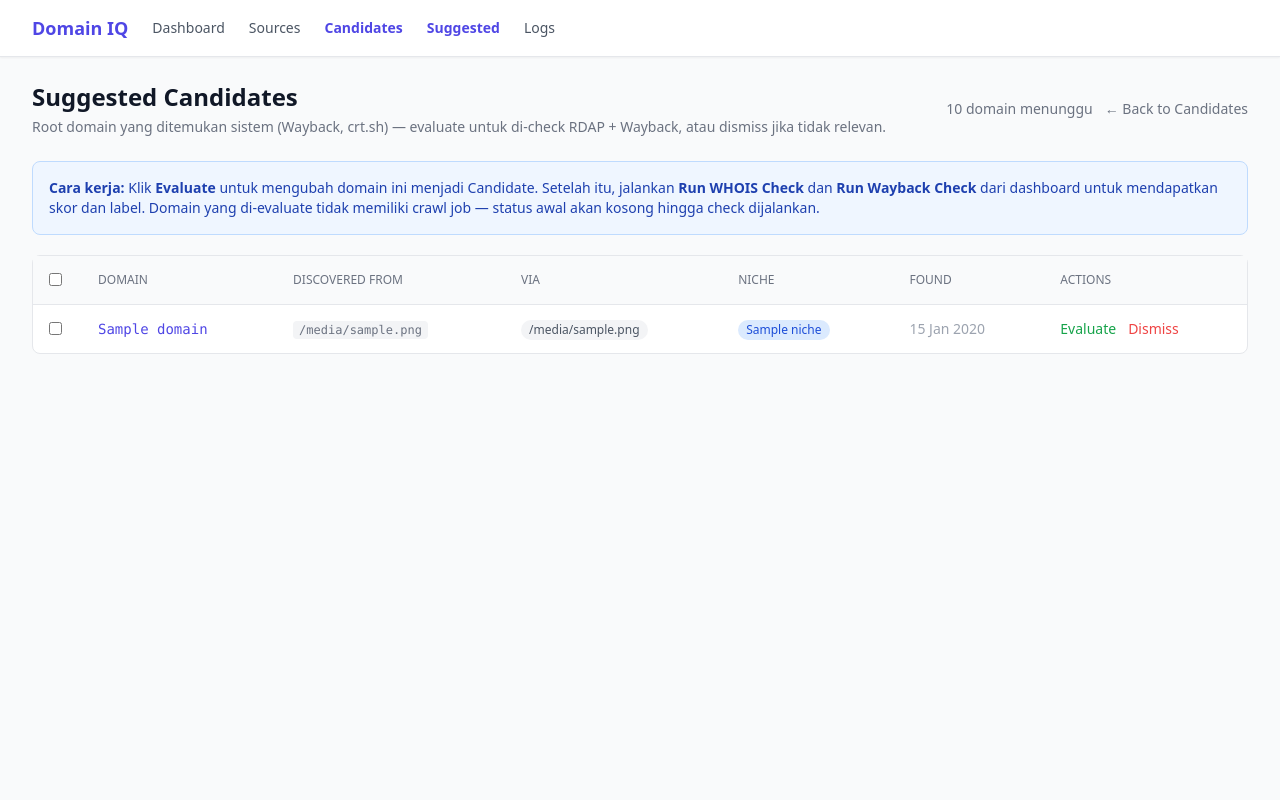
After one commit to kikyrestu/tool-domain-intelligence-and-underwriting, a Python web app: template app/templates/candidates/suggested.html in a window 1280 px wide. The commit adds this page. Run offline with Jinja, Linux system fonts and the light colour scheme; the template is opened without the code that fills it: most values are stand-ins (such as "Sample title", 1, 10 or a date in 2020); some libraries are stand-ins or nearby versions.

Commit message:
feat: suggested_candidates — separate domain evaluation queue from sources, strip subdomains via tldextract

```diff
--- a/app/models/__init__.py
+++ b/app/models/__init__.py
@@ -2,5 +2,6 @@ from app.models.source import Source
 from app.models.crawl_job import CrawlJob
 from app.models.candidate import CandidateDomain
 from app.models.suggested_source import SuggestedSource
+from app.models.suggested_candidate import SuggestedCandidate
 
 __all__ = ["Source", "CrawlJob", "CandidateDomain", "SuggestedSource"]
--- a/app/models/candidate.py
+++ b/app/models/candidate.py
@@ -14,8 +14,9 @@ class CandidateDomain(Base):
 
     id: Mapped[int] = mapped_column(primary_key=True)
     domain: Mapped[str] = mapped_column(String(253), nullable=False)
-    source_id: Mapped[int] = mapped_column(ForeignKey("sources.id", ondelete="CASCADE"), nullable=False)
-    crawl_job_id: Mapped[int] = mapped_column(ForeignKey("crawl_jobs.id", ondelete="CASCADE"), nullable=False)
+    # nullable=True: candidates promoted from suggested_candidates have no source/crawl_job
+    source_id: Mapped[int | None] = mapped_column(ForeignKey("sources.id", ondelete="CASCADE"), nullable=True)
+    crawl_job_id: Mapped[int | None] = mapped_column(ForeignKey("crawl_jobs.id", ondelete="CASCADE"), nullable=True)
     source_url_found: Mapped[str | None] = mapped_column(String(2048), nullable=True)
     original_link: Mapped[str | None] = mapped_column(String(2048), nullable=True)
     niche: Mapped[str] = mapped_column(String(100), nullable=False)
--- a/app/templates/base.html
+++ b/app/templates/base.html
@@ -21,6 +21,7 @@
                     <a href="/" class="text-sm text-gray-600 hover:text-gray-900 {% block nav_dashboard %}{% endblock %}">Dashboard</a>
                     <a href="/sources" class="text-sm text-gray-600 hover:text-gray-900 {% block nav_sources %}{% endblock %}">Sources</a>
                     <a href="/candidates" class="text-sm text-gray-600 hover:text-gray-900 {% block nav_candidates %}{% endblock %}">Candidates</a>
+                    <a href="/candidates/suggested" class="text-sm text-gray-600 hover:text-gray-900 {% block nav_suggested_candidates %}{% endblock %}">Suggested</a>
                     <a href="/logs" class="text-sm text-gray-600 hover:text-gray-900 {% block nav_logs %}{% endblock %}">Logs</a>
                 </div>
             </div>
--- /dev/null
+++ b/app/templates/candidates/suggested.html
@@ -0,0 +1,220 @@
+{% extends "base.html" %}
+{% block title %}Suggested Candidates — Domain IQ{% endblock %}
+{% block nav_candidates %}font-semibold text-indigo-600{% endblock %}
+{% block nav_suggested_candidates %}font-semibold text-indigo-600{% endblock %}
+
+{% block content %}
+<div class="flex justify-between items-center mb-6">
+    <div>
+        <h1 class="text-2xl font-bold text-gray-900">Suggested Candidates</h1>
+        <p class="text-sm text-gray-500 mt-1">
+            Root domain yang ditemukan sistem (Wayback, crt.sh) — evaluate untuk di-check RDAP + Wayback, atau dismiss jika tidak relevan.
+        </p>
+    </div>
+    <div class="flex items-center gap-3">
+        {% if total > 0 %}
+        <span class="text-sm text-gray-500">{{ total }} domain menunggu</span>
+        {% endif %}
+        <a href="/candidates" class="text-sm text-gray-500 hover:text-gray-700">← Back to Candidates</a>
+    </div>
+</div>
+
+<!-- Info box -->
+<div class="mb-5 p-4 bg-blue-50 border border-blue-200 rounded-lg text-sm text-blue-800">
+    <strong>Cara kerja:</strong> Klik <strong>Evaluate</strong> untuk mengubah domain ini menjadi Candidate. Setelah itu, jalankan
+    <strong>Run WHOIS Check</strong> dan <strong>Run Wayback Check</strong> dari dashboard untuk mendapatkan skor dan label.
+    Domain yang di-evaluate tidak memiliki crawl job — status awal akan kosong hingga check dijalankan.
+</div>
+
+{% if suggestions %}
+
+<!-- Bulk action bar -->
+<div id="bulk-bar" class="hidden mb-3 flex items-center gap-3 bg-indigo-50 border border-indigo-200 rounded-lg px-4 py-2 flex-wrap">
+    <span id="bulk-count" class="text-sm font-medium text-indigo-700">0 selected</span>
+
+    <!-- Bulk evaluate -->
+    <form id="bulk-evaluate-form" method="post" action="/candidates/suggested/bulk-evaluate">
+        <div id="bulk-eval-ids"></div>
+        <select name="niche" class="text-sm border border-gray-300 rounded px-2 py-1 mr-1">
+            {% for n in niches %}
+            <option value="{{ n }}">{{ n }}</option>
+            {% endfor %}
+        </select>
+        <button type="submit" onclick="return injectBulkIds('bulk-eval-ids')"
+            class="px-3 py-1 bg-green-600 text-white text-sm font-medium rounded-lg hover:bg-green-700">
+            ✓ Evaluate Selected
+        </button>
+    </form>
+
+    <!-- Bulk dismiss -->
+    <form id="bulk-dismiss-form" method="post" action="/candidates/suggested/bulk-dismiss"
+        onsubmit="return injectBulkIds('bulk-dismiss-ids') && confirm('Dismiss ' + document.querySelectorAll('.row-check:checked').length + ' suggestion(s)?')">
+        <div id="bulk-dismiss-ids"></div>
+        <button type="submit"
+            class="px-3 py-1 bg-red-600 text-white text-sm font-medium rounded-lg hover:bg-red-700">
+            ✗ Dismiss Selected
+        </button>
+    </form>
+
+    <button onclick="selectNone()" class="text-sm text-gray-500 hover:text-gray-700 underline">Clear</button>
+</div>
+
+<div class="bg-white rounded-lg border border-gray-200">
+    <div class="overflow-x-auto">
+        <table class="min-w-full divide-y divide-gray-200">
+            <thead class="bg-gray-50">
+                <tr>
+                    <th class="px-4 py-3 w-8">
+                        <input type="checkbox" id="select-all" onchange="toggleAll(this)"
+                            class="rounded border-gray-300 text-indigo-600 focus:ring-indigo-500">
+                    </th>
+                    <th class="px-5 py-3 text-left text-xs font-medium text-gray-500 uppercase">Domain</th>
+                    <th class="px-5 py-3 text-left text-xs font-medium text-gray-500 uppercase">Discovered From</th>
+                    <th class="px-5 py-3 text-left text-xs font-medium text-gray-500 uppercase">Via</th>
+                    <th class="px-5 py-3 text-left text-xs font-medium text-gray-500 uppercase">Niche</th>
+                    <th class="px-5 py-3 text-left text-xs font-medium text-gray-500 uppercase">Found</th>
+                    <th class="px-5 py-3 text-left text-xs font-medium text-gray-500 uppercase">Actions</th>
+                </tr>
+            </thead>
+            <tbody class="divide-y divide-gray-200">
+                {% for sug in suggestions %}
+                <tr class="hover:bg-gray-50">
+                    <td class="px-4 py-3">
+                        <input type="checkbox" value="{{ sug.id }}" class="row-check rounded border-gray-300 text-indigo-600 focus:ring-indigo-500" onchange="onCheckChange()">
+                    </td>
+                    <td class="px-5 py-3 text-sm">
+                        <a href="https://{{ sug.domain }}/" target="_blank" rel="noopener noreferrer"
+                            class="text-indigo-600 hover:text-indigo-800 font-mono font-medium">
+                            {{ sug.domain }}
+                        </a>
+                    </td>
+                    <td class="px-5 py-3 text-sm text-gray-500">
+                        <span class="font-mono text-xs bg-gray-100 px-1.5 py-0.5 rounded">{{ sug.discovered_from }}</span>
+                    </td>
+                    <td class="px-5 py-3 text-sm">
+                        {% if sug.discovery_source == "wayback" %}
+                        <span class="inline-flex px-2 py-0.5 text-xs font-medium rounded-full bg-amber-100 text-amber-700">
+                            Wayback
+                        </span>
+                        {% elif sug.discovery_source == "crtsh" %}
+                        <span class="inline-flex px-2 py-0.5 text-xs font-medium rounded-full bg-purple-100 text-purple-700">
+                            crt.sh
+                        </span>
+                        {% elif sug.discovery_source == "crawl" %}
+                        <span class="inline-flex px-2 py-0.5 text-xs font-medium rounded-full bg-blue-100 text-blue-700">
+                            Crawl
+                        </span>
+                        {% else %}
+                        <span class="inline-flex px-2 py-0.5 text-xs font-medium rounded-full bg-gray-100 text-gray-600">
+                            {{ sug.discovery_source }}
+                        </span>
+                        {% endif %}
+                    </td>
+                    <td class="px-5 py-3 text-sm">
+                        <span class="inline-flex px-2 py-0.5 text-xs font-medium rounded-full bg-blue-100 text-blue-700">
+                            {{ sug.niche }}
+                        </span>
+                    </td>
+                    <td class="px-5 py-3 text-sm text-gray-400 whitespace-nowrap">
+                        {{ sug.created_at.strftime('%d %b %Y') if sug.created_at else '—' }}
+                    </td>
+                    <td class="px-5 py-3 text-sm">
+                        <div class="flex items-center gap-3">
+                            <button
+                                data-id="{{ sug.id }}"
+                                data-domain="{{ sug.domain }}"
+                                data-niche="{{ sug.niche }}"
+                                onclick="openEvaluate(this)"
+                                class="text-green-600 hover:text-green-800 font-medium">Evaluate</button>
+                            <form method="post" action="/candidates/suggested/{{ sug.id }}/dismiss" class="inline"
+                                onsubmit="return confirm('Dismiss {{ sug.domain }}?')">
+                                <button type="submit" class="text-red-500 hover:text-red-700 font-medium">Dismiss</button>
+                            </form>
+                        </div>
+                    </td>
+                </tr>
+                {% endfor %}
+            </tbody>
+        </table>
+    </div>
+</div>
+
+{% else %}
+<div class="text-center py-20 text-gray-400">
+    <div class="text-5xl mb-4">🔍</div>
+    <p class="text-lg font-medium text-gray-500">Tidak ada suggested candidates</p>
+    <p class="text-sm mt-1">Domain baru akan muncul di sini setelah Wayback check dijalankan.</p>
+</div>
+{% endif %}
+
+<!-- Evaluate Modal -->
+<div id="evaluate-modal" class="hidden fixed inset-0 bg-black bg-opacity-40 flex items-center justify-center z-50">
+    <div class="bg-white rounded-xl shadow-xl p-6 w-full max-w-md">
+        <h2 class="text-lg font-semibold text-gray-800 mb-1">Evaluate Candidate</h2>
+        <p id="eval-domain-label" class="text-sm text-gray-500 mb-4 font-mono"></p>
+        <form id="evaluate-form" method="post">
+            <label class="block text-sm font-medium text-gray-700 mb-1">Niche</label>
+            <select name="niche" id="eval-niche" class="w-full border border-gray-300 rounded-lg px-3 py-2 text-sm mb-4">
+                {% for n in niches %}
+                <option value="{{ n }}">{{ n }}</option>
+                {% endfor %}
+            </select>
+            <p class="text-xs text-gray-400 mb-4">
+                Domain akan masuk ke Candidates. Jalankan WHOIS Check dan Wayback Check dari dashboard untuk mendapatkan skor.
+            </p>
+            <div class="flex justify-end gap-3">
+                <button type="button" onclick="closeEvaluate()"
+                    class="px-4 py-2 text-sm text-gray-600 border border-gray-300 rounded-lg hover:bg-gray-50">Cancel</button>
+                <button type="submit"
+                    class="px-4 py-2 bg-green-600 text-white text-sm font-medium rounded-lg hover:bg-green-700">
+                    ✓ Evaluate
+                </button>
+            </div>
+        </form>
+    </div>
+</div>
+
+<script>
+function toggleAll(cb) {
+    document.querySelectorAll('.row-check').forEach(c => c.checked = cb.checked);
+    onCheckChange();
+}
+function selectNone() {
+    document.querySelectorAll('.row-check, #select-all').forEach(c => c.checked = false);
+    onCheckChange();
+}
+function onCheckChange() {
+    const checked = document.querySelectorAll('.row-check:checked');
+    const bar = document.getElementById('bulk-bar');
+    document.getElementById('bulk-count').textContent = checked.length + ' selected';
+    bar.classList.toggle('hidden', checked.length === 0);
+}
+function injectBulkIds(containerId) {
+    const container = document.getElementById(containerId);
+    container.innerHTML = '';
+    document.querySelectorAll('.row-check:checked').forEach(cb => {
+        const input = document.createElement('input');
+        input.type = 'hidden';
+        input.name = 'ids';
+        input.value = cb.value;
+        container.appendChild(input);
+    });
+    return true;
+}
+function openEvaluate(btn) {
+    document.getElementById('eval-domain-label').textContent = btn.dataset.domain;
+    document.getElementById('evaluate-form').action = '/candidates/suggested/' + btn.dataset.id + '/evaluate';
+    const nicheSelect = document.getElementById('eval-niche');
+    for (let opt of nicheSelect.options) {
+        if (opt.value === btn.dataset.niche) { opt.selected = true; break; }
+    }
+    document.getElementById('evaluate-modal').classList.remove('hidden');
+}
+function closeEvaluate() {
+    document.getElementById('evaluate-modal').classList.add('hidden');
+}
+document.getElementById('evaluate-modal').addEventListener('click', function(e) {
+    if (e.target === this) closeEvaluate();
+});
+</script>
+{% endblock %}
```
Also changed, not shown: app/main.py (+6 -1 lines), app/models/suggested_candidate.py (added, +32 -0 lines), app/routes/suggested_candidates.py (added, +122 -0 lines), app/services/wayback_service.py (+19 -11 lines).
